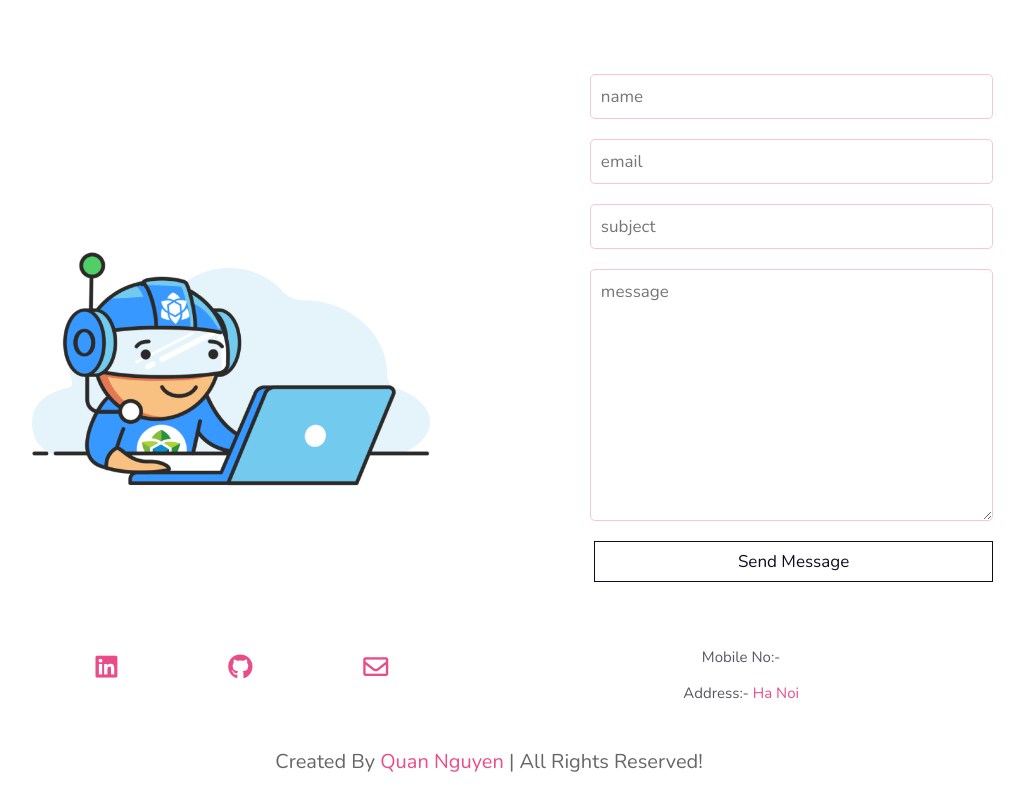
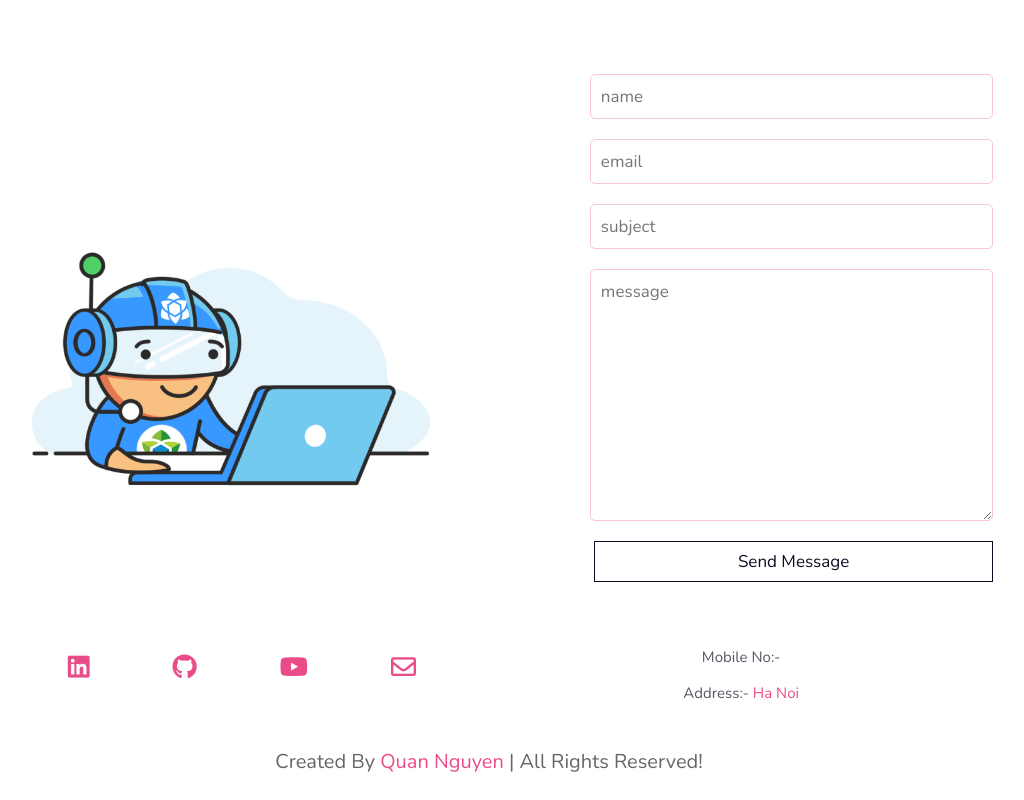
Before and after one commit to quannm97/portfolio, a plain HTML site: page index.html in a window 1280 px wide. Shown: the part 4508-5308 px from the top of the page, without its empty margins (126-1150 px from the left). Drawn offline with nearby package versions, Linux system fonts and the light colour scheme.

Commit message:
add youtube-link

```diff
--- a/index.html
+++ b/index.html
@@ -205,6 +205,7 @@
           <div class="contact-icons">
                 <a href="https://www.linkedin.com/in/quan-nguyen-9a3104248/" target="_blank" rel="noopener noreferrer" class="con-icons"> <i class="fab fa-linkedin tech-icons"></i></a>
                 <a href="https://github.com/quannm97" target="_blank" rel="noopener noreferrer" class="con-icons"><i class="fab fa-github tech-icons"></i></a>
+                <a href="https://github.com/@js-wtf" target="_blank" rel="noopener noreferrer" class="con-icons"><i class="fab fa-youtube tech-icons"></i></a>
                 <a href="mailto: quan.nm.dever@gmail.com" target="_blank" rel="noopener noreferrer" class="con-icons"><i class="far fa-envelope tech-icons"></i></a>
               </div>
               <div class="address contact-icons">
```
